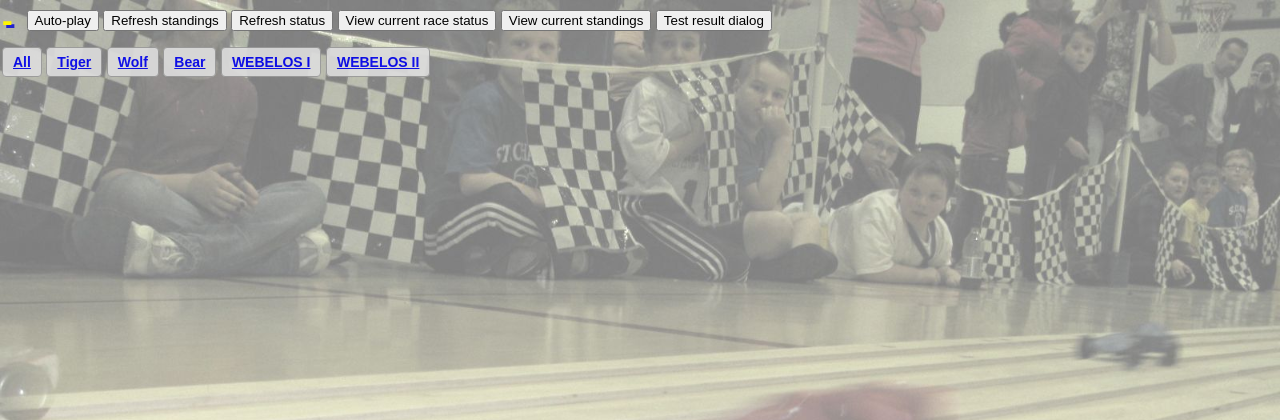
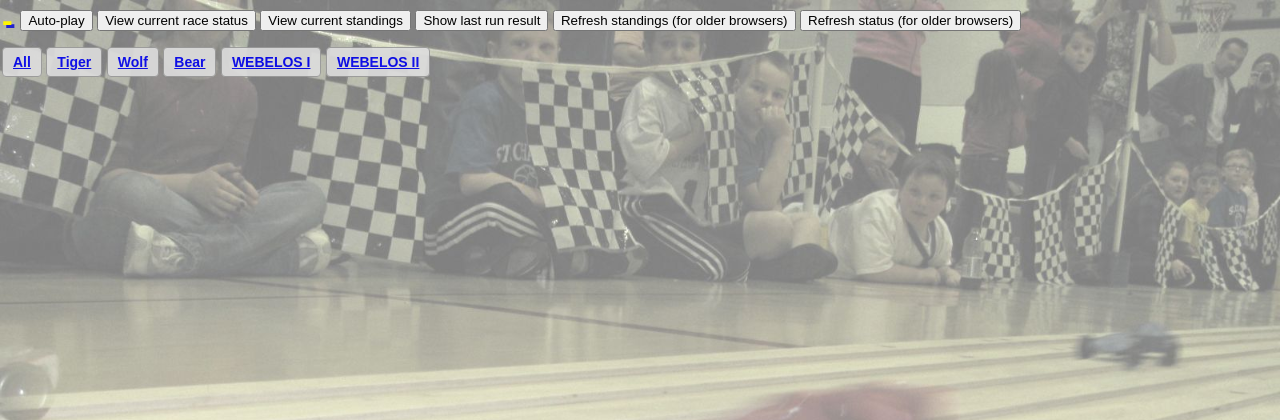
Before and after one commit to joneser005/derby, a Django app: template runner/templates/overhead.html in a window 1280 px wide. Shown: the top 420 px of the page. Run offline with Django 3.2, Linux system fonts and the light colour scheme; the template is opened without the code that fills it, so the values that code supplies are empty; parts of the project's set-up code (start-up, migrations or seed data) failed here and were passed over.

Commit message:
Post-race tweaks

```diff
--- a/derbysite/settings.py
+++ b/derbysite/settings.py
@@ -142,12 +142,16 @@ TEMPLATE_CONTEXT_PROCESSORS = (
 TEST_RUNNER = 'django.test.runner.DiscoverRunner'
 
 INSTALLED_APPS = (
+#     'django_admin_bootstrapped',
+
     'django.contrib.auth',
     'django.contrib.contenttypes',
     'django.contrib.sessions',
     'django.contrib.sites',
     'django.contrib.messages',
     'django.contrib.staticfiles',
+
+
     'django.contrib.admin',
     'django.contrib.admindocs',
     'django.contrib.humanize',
--- a/runner/management/commands/print.py
+++ b/runner/management/commands/print.py
@@ -78,7 +78,7 @@ Print Race Summary and Standings:
         elif 'standings' == action:
             r = Reports()
             race = Race.objects.get(pk=cmd_args[1])
-            r.printStandings(race)
+            r.printStandings(race)  # TODO: Implement me!
         elif 'races' == action:
             self.printRaces()
         elif 'racerrunmatrix' == action:
--- a/runner/management/commands/simulate.py
+++ b/runner/management/commands/simulate.py
@@ -36,7 +36,7 @@ class Command(BaseCommand):
         print('About to create {} simulated results for {}'.format(runs_to_complete, race))
         print('!!!! DO NOT run this on production data !!!!!')
         if 'confirm' == raw_input('Type \'confirm\' to proceed or anything else to exit: '):
-            log.warn('Simulating race {} with random data.')
+            log.warn('Simulating race {} with random data.'.format(race))
             self.completeRuns(race, runs_to_complete)
         else:
             print('Simulate cancelled.')
--- a/runner/models.py
+++ b/runner/models.py
@@ -26,7 +26,7 @@ class Person(models.Model):
                                                     ('WEBELOS I','WEBELOS I'),
                                                     ('WEBELOS II', 'WEBELOS II'),
                                                     ('None', 'n/a')])
-    picture = models.ImageField(upload_to='people', blank=True, null=True)
+    picture = models.ImageField(upload_to='people', blank=True, null=True, editable=False)
     stamp = models.DateTimeField(auto_now=True)
 
     def __unicode__(self):
--- a/runner/readers.py
+++ b/runner/readers.py
@@ -28,7 +28,6 @@ def laneTimes(result_string):
 
     for x in result:
         print('x={}, result[x]={}'.format(x, result[x]))
-
 
     # result = map(float, lanes[1:])
     # result = [float(result(n)) for n in range(1, lanes+1)]
--- a/runner/reports.py
+++ b/runner/reports.py
@@ -416,9 +416,9 @@ where race.id = %s and rp.seconds > 0
         lane_stats = {}
         for lane in range(1, race.lane_ct+1):
             lane_stat = {}
-            lane_stat.update(RunPlace.objects.filter(lane=lane).aggregate(Avg('seconds')))
-            lane_stat.update(RunPlace.objects.filter(lane=lane).aggregate(Min('seconds')))
-            lane_stat.update(RunPlace.objects.filter(lane=lane).aggregate(Max('seconds')))
+            lane_stat.update(RunPlace.objects.filter(lane=lane, run__race__id=race.id).aggregate(Avg('seconds')))
+            lane_stat.update(RunPlace.objects.filter(lane=lane, run__race__id=race.id).aggregate(Min('seconds')))
+            lane_stat.update(RunPlace.objects.filter(lane=lane, run__race__id=race.id).aggregate(Max('seconds')))
             lane_stats[lane] = lane_stat
 
         print l2
--- a/runner/templates/control.html
+++ b/runner/templates/control.html
@@ -333,7 +333,7 @@ function broadcastUpdate() {
 }
 
 function broadcastUpdateInit() {
-	var RACE_UPDATE_PORT = 8080;
+	var RACE_UPDATE_PORT = 80;
 	var url = 'ws://' + document.location.hostname + ':' + RACE_UPDATE_PORT + '/socket/refresh/';
 
 	console.log('broadcastUpdate: Connecting to ws-refresh at ', url, '...');
--- a/runner/templates/overhead.html
+++ b/runner/templates/overhead.html
@@ -316,7 +316,7 @@ function updateStandings() {
  *****************************************************************************/
 
 function listenForUpdates() {
-	var RACE_UPDATE_PORT = 8080;
+	var RACE_UPDATE_PORT = 80;
 	var url = 'ws://' + document.location.hostname + ':' + RACE_UPDATE_PORT + '/socket/refresh/';
 
 	console.log('Connecting to ws-refresh at ', url, '...');
@@ -412,12 +412,12 @@ function startup() {
 
 	$("#rundetail_dialog").dialog({
 		height: "auto",
-		width: "90%",
+		width: "auto",
 		modal: true,
 		autoOpen: false,
 		closeOnEscape: true,
 		open: function(event, ui) {
-			setTimeout("$('#rundetail_dialog').dialog('close');", 10000);
+			setTimeout("$('#rundetail_dialog').dialog('close');", 20000);
 		},
 		close: function(event, ui) {
 			scrollToCurrentRun();
@@ -438,11 +438,11 @@ function startup() {
 			<!-- <td colspan="1" class="fine">DB stamp: <span id="last_refresh">last_refresh</span></td> -->
 			<td colspan="2">
 			<button id="toggleScreenToggle">Auto-play</button>
-			<button id="refreshStandings" class="view_standings">Refresh standings</button>
-			<button id="refreshStatus" class="view_status">Refresh status</button>
 			<button id="showStatus" class="view_standings">View current race status</button>
 			<button id="showStandings" class="view_status">View current standings</button>
-			<button id="testResultDialog" onclick="showResultDialog()">Test result dialog</button>
+            <button id="testResultDialog" onclick="showResultDialog()">Show last run result</button>
+            <button id="refreshStandings" class="view_standings">Refresh standings (for older browsers)</button>
+            <button id="refreshStatus" class="view_status">Refresh status (for older browsers)</button>
 			<!--  for testing:
 			<button id="testResultDialog" onclick="showResultDialog()">Test result dialog</button>
 			<button id="testSpeed" onclick='testSpeed()'>testSpeed</button>
--- a/tornado/tornado-main.py
+++ b/tornado/tornado-main.py
@@ -27,7 +27,7 @@ from derbysite.settings import LOGGING
 
 logging.config.dictConfig(LOGGING)
 log = logging.getLogger('tornado')
-define('port', type=int, default=8080)
+define('port', type=int, default=80)
 tornado.options.parse_command_line()
 
 clients = {}
```
Also changed, not shown: runner/views.py (+6 -15 lines), 1 other file.
